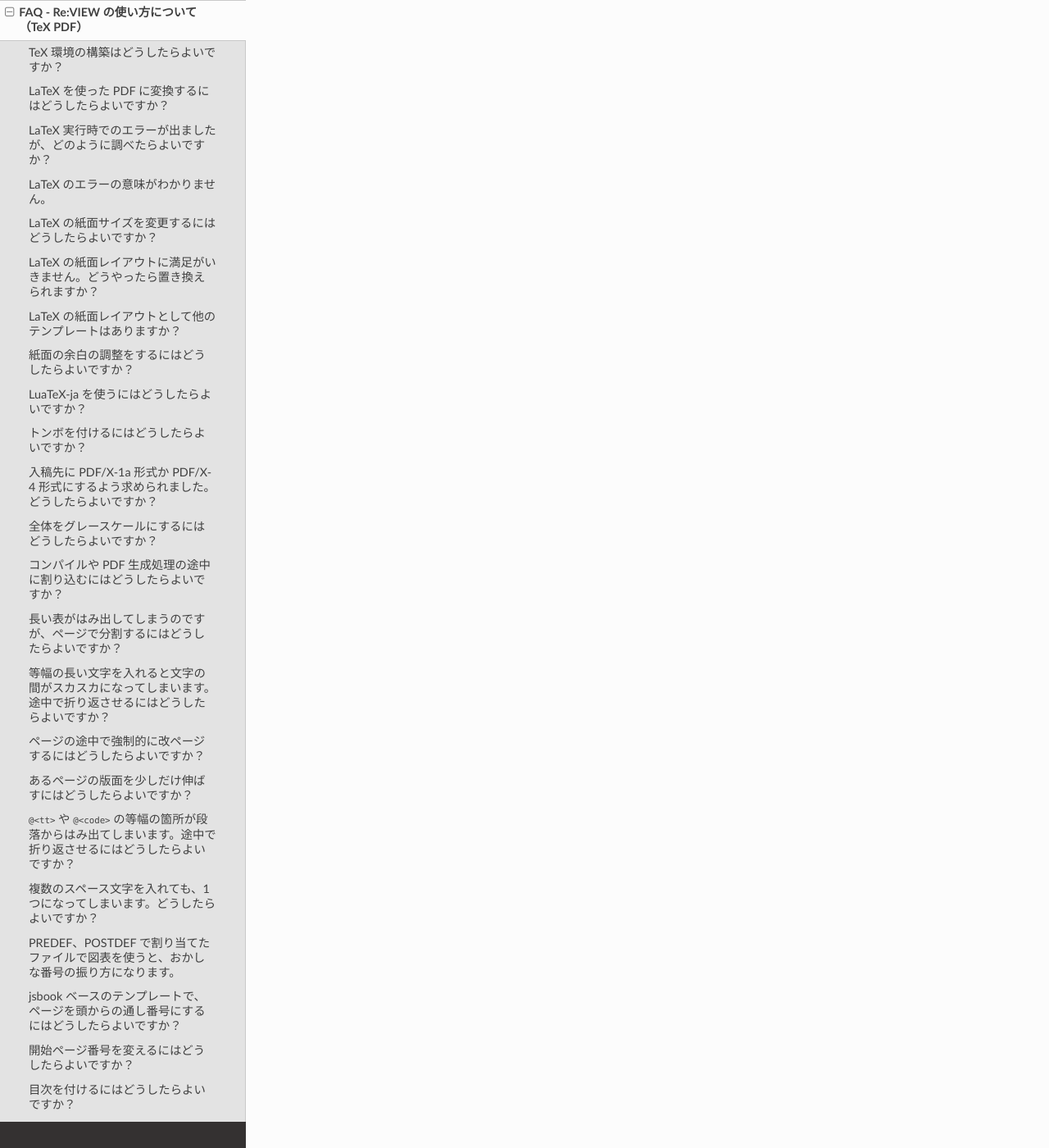
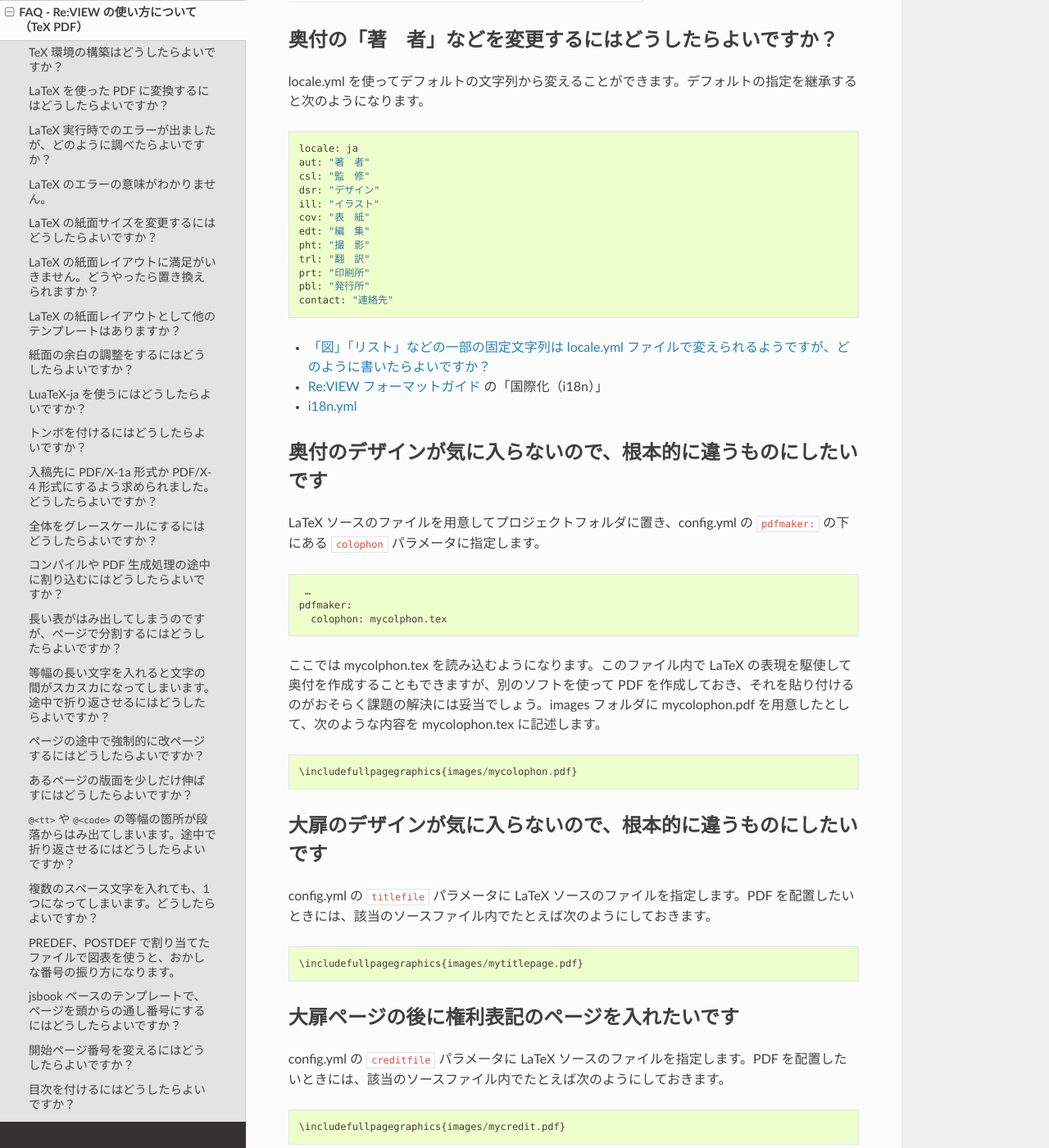
Before and after one commit to reviewml/reviewknowledge-ja, a Sphinx documentation site: the page built from docs/faq/faq-tex.md, in a window 1280 px wide and 1400 px high, scrolled down 25025 px. Shown: the whole window at 82% size. Built offline with Sphinx 7.4.7 and the Read the Docs theme 2.0.0, drawn with Linux system fonts in a browser that asks for light colours; some of the changed text lies outside the part shown.

Commit message:
奥付まわり

````diff
--- a/docs/faq/faq-tex.md
+++ b/docs/faq/faq-tex.md
@@ -844,3 +844,84 @@
 ```
 
 - [#1419](https://github.com/kmuto/review/issues/1419)
+
+## 奥付に連絡先を入れるにはどうしたらよいですか？
+だいぶ昔から標準で提供していたのですが、ドキュメント化していませんでした。config.yml の `contact`  パラメータで連絡先を記載できます。
+
+```
+contact: "Re:VIEW Project (https://reviewml.org/)"
+```
+
+- [#1425](https://github.com/kmuto/review/pull/1425)
+
+## 奥付の著者・出版社等の順序を変更するにはどうしたらよいですか？
+config.yml の `colophon_order` パラメータで順序を指定できます。デフォルトは `["aut", "csl", "trl", "dsr", "ill", "cov", "edt", "pbl", "contact", "prt"]` です。
+
+## 奥付の「著　者」などを変更するにはどうしたらよいですか？
+locale.yml を使ってデフォルトの文字列から変えることができます。デフォルトの指定を継承すると次のようになります。
+
+```
+locale: ja
+aut: "著　者"
+csl: "監　修"
+dsr: "デザイン"
+ill: "イラスト"
+cov: "表　紙"
+edt: "編　集"
+pht: "撮　影"
+trl: "翻　訳"
+prt: "印刷所"
+pbl: "発行所"
+contact: "連絡先"
+```
+- [「図」「リスト」などの一部の固定文字列は locale.yml ファイルで変えられるようですが、どのように書いたらよいですか？](faq-usage.html#c9697680133190dcac2fc9be59c9e97f)
+- [Re:VIEW フォーマットガイド](https://github.com/kmuto/review/blob/master/doc/format.ja.md#) の「国際化（i18n）」
+- [i18n.yml](https://github.com/kmuto/review/blob/master/lib/review/i18n.yml)
+
+## 奥付のデザインが気に入らないので、根本的に違うものにしたいです
+
+LaTeX ソースのファイルを用意してプロジェクトフォルダに置き、config.yml の `pdfmaker:` の下にある `colophon` パラメータに指定します。
+
+```
+ …
+pdfmaker:
+  colophon: mycolphon.tex
+```
+
+ここでは mycolphon.tex を読み込むようになります。このファイル内で LaTeX の表現を駆使して奥付を作成することもできますが、別のソフトを使って PDF を作成しておき、それを貼り付けるのがおそらく課題の解決には妥当でしょう。images フォルダに mycolophon.pdf を用意したとして、次のような内容を mycolophon.tex に記述します。
+
+```
+\includefullpagegraphics{images/mycolophon.pdf}
+```
+
+## 大扉のデザインが気に入らないので、根本的に違うものにしたいです
+
+config.yml の `titlefile` パラメータに LaTeX ソースのファイルを指定します。PDF を配置したいときには、該当のソースファイル内でたとえば次のようにしておきます。
+
+```
+\includefullpagegraphics{images/mytitlepage.pdf}
+```
+
+## 大扉ページの後に権利表記のページを入れたいです
+
+config.yml の `creditfile` パラメータに LaTeX ソースのファイルを指定します。PDF を配置したいときには、該当のソースファイル内でたとえば次のようにしておきます。
+
+```
+\includefullpagegraphics{images/mycredit.pdf}
+```
+
+## プロフィールページを入れたいです
+
+config.yml の `profile` パラメータに LaTeX ソースのファイルを指定します。PDF を配置したいときには、該当のソースファイル内でたとえば次のようにしておきます。
+
+```
+\includefullpagegraphics{images/myprofile.pdf}
+```
+
+## 広告ページを入れたいです
+
+config.yml の `advfile` パラメータに LaTeX ソースのファイルを指定します。PDF を配置したいときには、該当のソースファイル内でたとえば次のようにしておきます。
+
+```
+\includefullpagegraphics{images/myadvertisement.pdf}
+```
````
